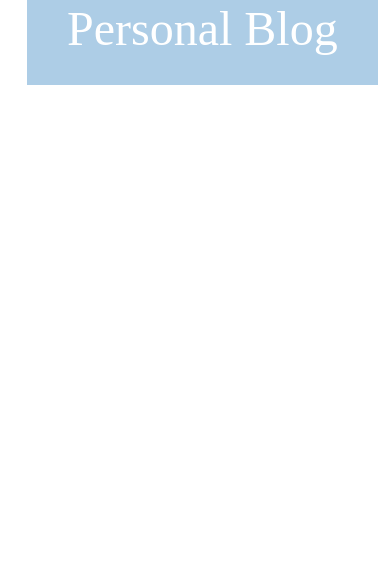
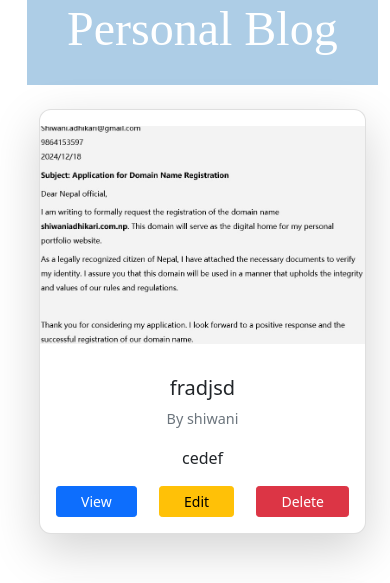
Before and after one commit to shiwaniii/Blog, a Django app: page / in a window 390 px wide. Shown: the part 156-739 px from the top of the page. Before the commit the page ends 241 px from the top, so only its background shows below. Run offline with Django 5.2, Linux system fonts and the light colour scheme; a user stored in the database is signed in; data comes from the database, SQL or seed files in the repository; both versions use the stored data as it was after the commit; some libraries are stand-ins or nearby versions.

Commit message:
edit in URL

```diff
--- a/Blog/urls.py
+++ b/Blog/urls.py
@@ -1,19 +1,3 @@
-"""
-URL configuration for Blog project.
-
-The `urlpatterns` list routes URLs to views. For more information please see:
-    https://docs.djangoproject.com/en/5.1/topics/http/urls/
-Examples:
-Function views
-    1. Add an import:  from my_app import views
-    2. Add a URL to urlpatterns:  path('', views.home, name='home')
-Class-based views
-    1. Add an import:  from other_app.views import Home
-    2. Add a URL to urlpatterns:  path('', Home.as_view(), name='home')
-Including another URLconf
-    1. Import the include() function: from django.urls import include, path
-    2. Add a URL to urlpatterns:  path('blog/', include('blog.urls'))
-"""
 from django.contrib import admin
 from django.urls import path,include
 from django.conf import settings
--- a/blog_app/urls.py
+++ b/blog_app/urls.py
@@ -6,4 +6,5 @@ urlpatterns = [
     path('post-detail/<int:pk>/', views.post_detail, name='post-detail'),
     path('draft-list/<int:pk>/', views.draft_list, name='draft-list'),
     path('draft-detail/<int:pk>/', views.draft_detail, name='draft-detail'),
+
 ]
--- a/templates/post_list.html
+++ b/templates/post_list.html
@@ -1,20 +1,50 @@
 {% extends "base.html" %} {% block content %}
-<div class="row">
-  <div class="col">
-    {% for post in posts %}
-    <div class="post">
-      <div class="date">{{ post.published_at }}</div>
-      <h1>
-        <a href="{% url 'post-detail' post.pk %}">{{ post.title }}</a>
-      </h1>
-      <img scr="{{ post.image.url }}"alt="{{ post.title }}">
-      <div class="date author">@{{ post.author.username }}</div>
-      <p>
-        {{ post.content|truncatechars:200 }}
-        <a href="{% url 'post-detail' post.pk %}">View more</a>
-      </p>
+<div class="row g-4">
+  {% for post in post %}
+  <div class="col-lg-4 col-md-6 col-sm-12 p-4">
+    <div
+      class="card h-100 shadow-lg"
+      style="border-radius: 12px; overflow: hidden; width: 100%"
+    >
+      {% if post.image %}
+      <img
+        src="{{ post.image.url }}"
+        class="card-img-top py-3"
+        alt="{{ post.title }}"
+        style="width: 100%; height: 250px; object-fit: cover"
+      />
+      {% endif %}
+      <div class="card-body d-flex flex-column">
+        <h5 class="card-title text-center">{{ post.title }}</h5>
+        <p class="text-muted text-center" style="font-size: 0.9rem">
+          By {{ post.author }}
+        </p>
+        <p class="card-text text-center">
+          {{ post.content|truncatechars:100 }}
+        </p>
+        <div class="mt-auto d-flex justify-content-between">
+          <a
+            href="{% url 'post-detail' post.pk %}"
+            class="btn btn-primary btn-sm me-3 px-4"
+            >View</a
+          >
+          {% if request.user == post.author or request.user.is_superuser %}
+          <a href="#" class="btn btn-warning btn-sm me-3 px-4">Edit</a>
+          <form action="#" method="post">
+            {% csrf_token %}
+            <button
+              type="submit"
+              class="btn btn-danger btn-sm px-4"
+              onclick="return confirm('Are you sure you want to delete this post?');"
+            >
+              Delete
+            </button>
+          </form>
+          {% endif %}
+        </div>
+      </div>
     </div>
-    {% endfor %}
   </div>
+  {% endfor %}
 </div>
-{% endblock %}
+{% endblock %}
```
Also changed, not shown: blog_app/views.py (line endings or trailing spaces), db.sqlite3, media/images/coverletter.jpg (added), media/images/onlinelogo.png (renamed from images/onlinelogo.png), 1 other file.
